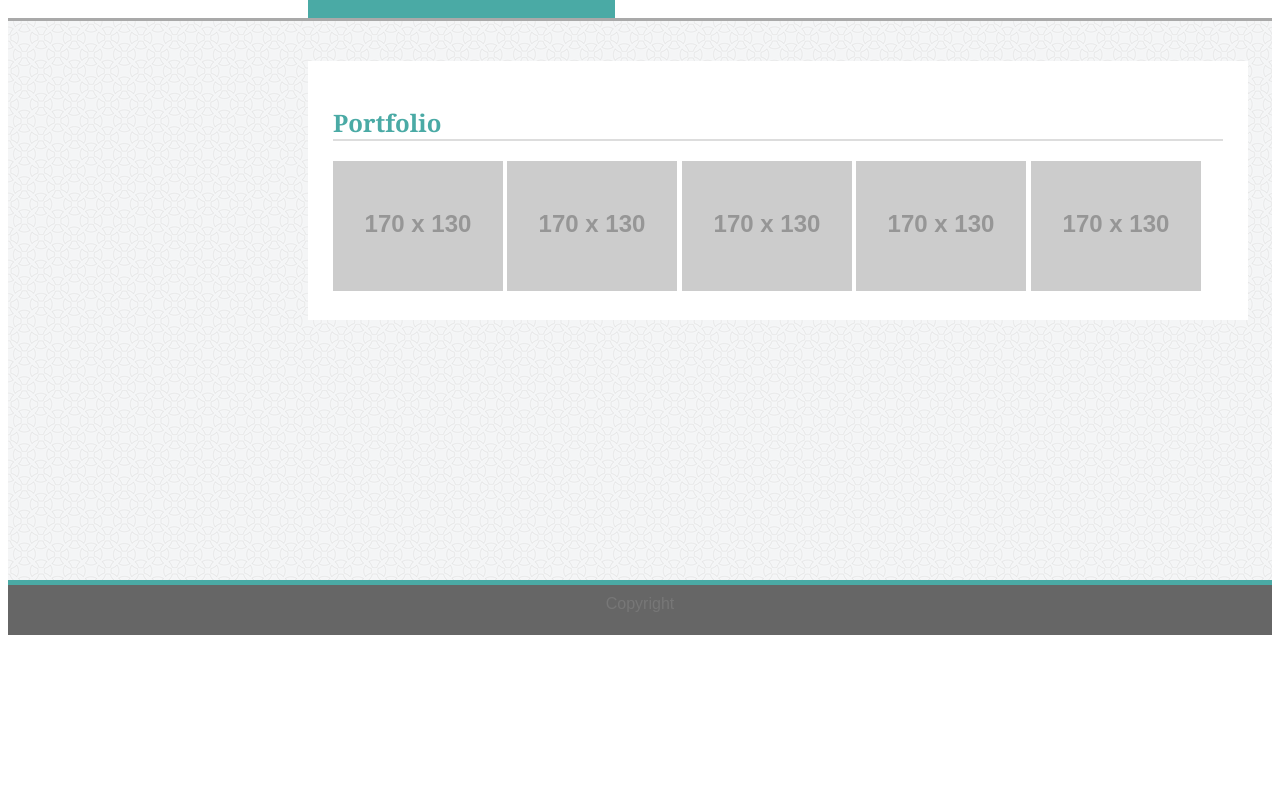
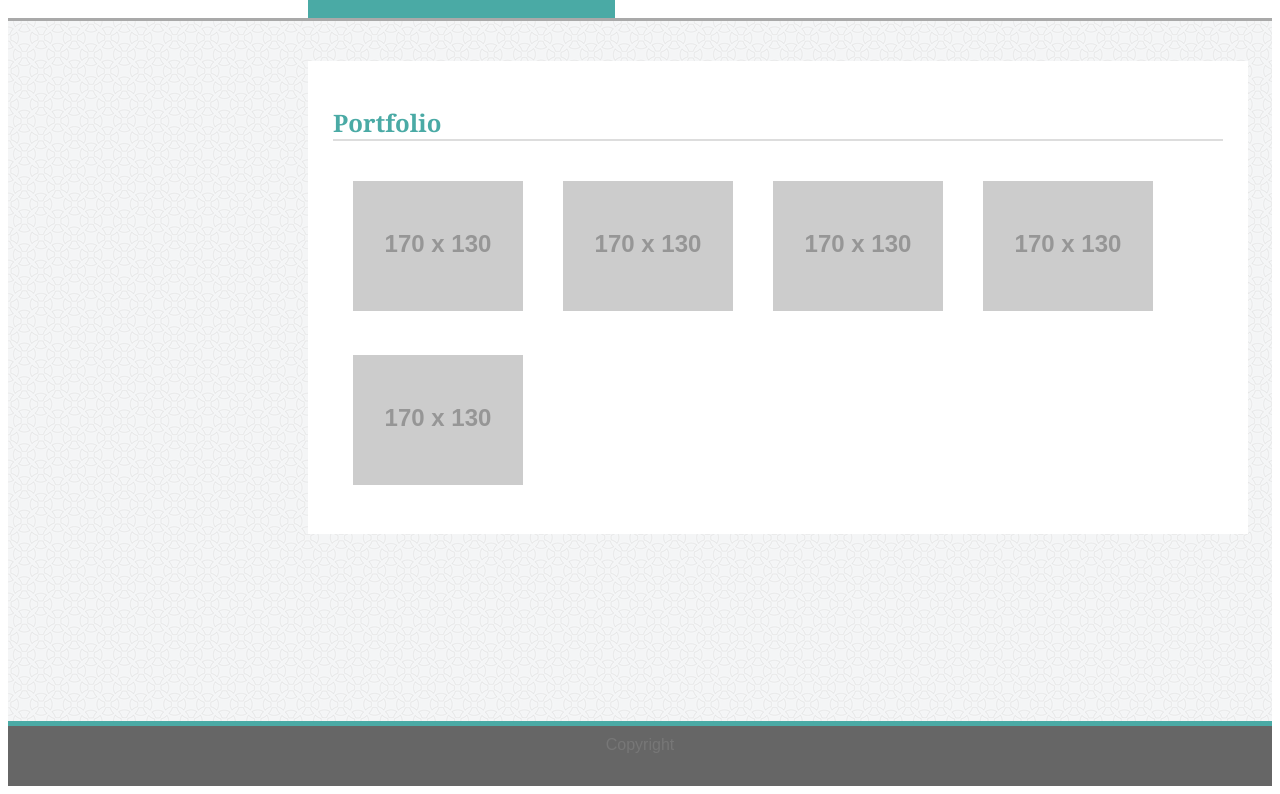
Before and after one commit to kesimm/Basic-Portfolio, a plain HTML site: page portfolio.html in a window 1280 px wide. Shown: the part 94-888 px from the top of the page. Before the commit the page ends 800 px from the top, so only its background shows below. Drawn offline with Linux system fonts and the light colour scheme; placeholder pictures from the web are drawn by us.

Commit message:
day 4 update

```diff
--- a/assets/css/style.css
+++ b/assets/css/style.css
@@ -34,7 +34,8 @@ h2 {
 
 }
 
-article {
+.background {
+    min-height: 700px;
     background-image: url("../images/circles-light.png")
 }
 
@@ -47,6 +48,13 @@ section {
     left: 300px;
 }
 
+p {
+    font-size: 18px;
+    line-height: 22px;
+    text-align: justify;
+    letter-spacing: 1px;
+}
+
 #profile {
     height: auto;
     width: auto;
@@ -56,13 +64,19 @@ section {
     margin-right: 20px;
 }
 
+.box {
+    margin:20px;
+    float: left;
+}
+
 footer {
     text-align: center;
     border-top: 5px solid #4aaaa5;
-    height: 30px;
-    margin-top: 300px;
+    height: 40px;
     background-color: #666666;
     padding: 10px;
+    position: relative;
+    bottom: 0;
 }
 
 
--- a/portfolio.html
+++ b/portfolio.html
@@ -17,20 +17,18 @@
           </div>
           </div>
       </header>
-      <article>
-      <section>
+      <div class="background">
+      <section class="clearfix">
           <h2>Portfolio</h2>
-          <a href="https://placeholder.com"><img src="http://via.placeholder.com/170x130"></a>
-          <a href="https://placeholder.com"><img src="http://via.placeholder.com/170x130"></a>
-          <a href="https://placeholder.com"><img src="http://via.placeholder.com/170x130"></a>
-          <a href="https://placeholder.com"><img src="http://via.placeholder.com/170x130"></a>
-          <a href="https://placeholder.com"><img src="http://via.placeholder.com/170x130"></a>
-
+          <a class="box" href="https://placeholder.com"><img src="http://via.placeholder.com/170x130"></a>
+          <a class="box" href="https://placeholder.com"><img src="http://via.placeholder.com/170x130"></a>
+          <a class="box" href="https://placeholder.com"><img src="http://via.placeholder.com/170x130"></a>
+          <a class="box" href="https://placeholder.com"><img src="http://via.placeholder.com/170x130"></a>
+          <a class="box" href="https://placeholder.com"><img src="http://via.placeholder.com/170x130"></a>
          </section>
+         </div>
         <footer>
             Copyright
         </footer>
-    </article>
-
   </body>
 </html>
```
Also changed, not shown: contact.html (+4 -4 lines), index.html (+3 -3 lines).
